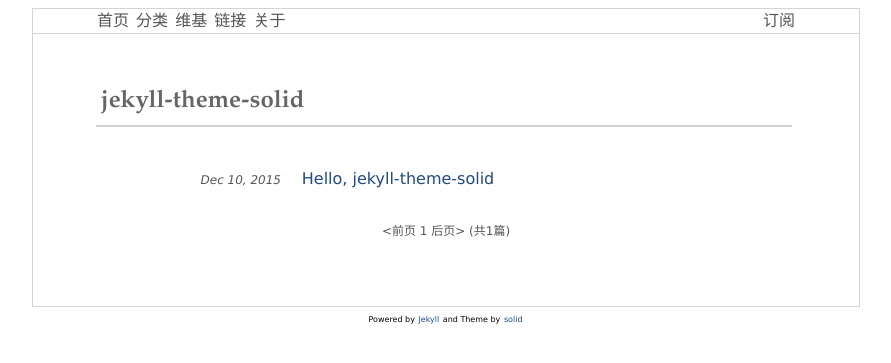
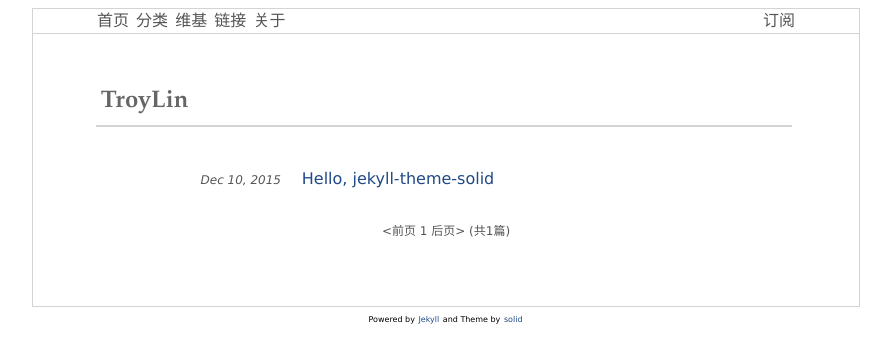
Before and after one commit to TroyLin0218/TroyLin0218.github.io, a Jekyll site: the page built from index.html, in a window 1280 px wide. Shown: the top 363 px of the page, without its empty margins (194-1085 px from the left). Built offline with Jekyll 4.4.1, drawn with Linux system fonts in a browser that asks for light colours; the list of posts is cut into pages by our own code.

Commit message:
修改为我自己的信息

```diff
--- a/_config.yml
+++ b/_config.yml
@@ -2,10 +2,10 @@
 #   Main Configs   #
 # ---------------- #
 baseurl:
-url: https://mazhuang.org/jekyll-theme-solid
+url: https://troylin0218.github.io/
 date_format: "ordinal"
-title: jekyll-theme-solid
-author: Zhuang Ma
+title: TroyLin
+author: TroyLin
 
 # ---------------- #
 #   RSS / Email    #
```
